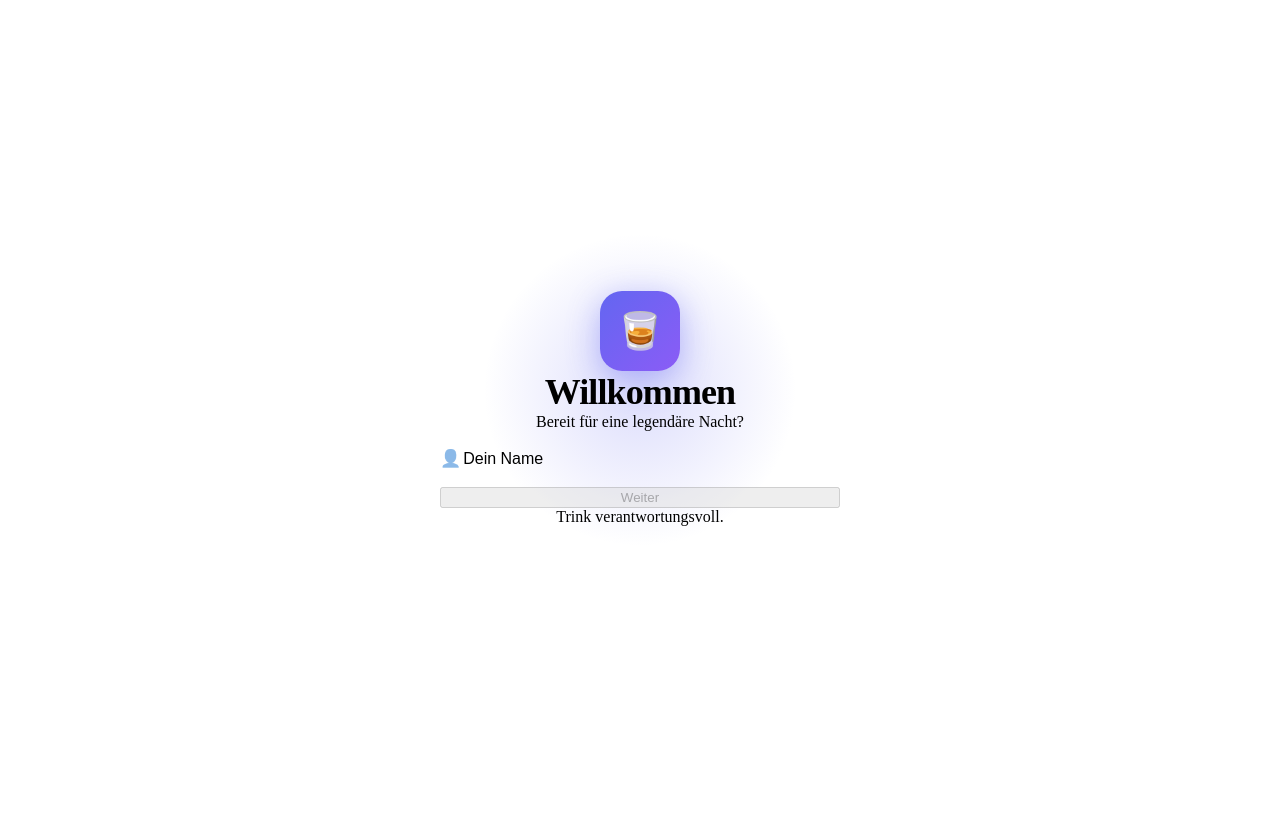
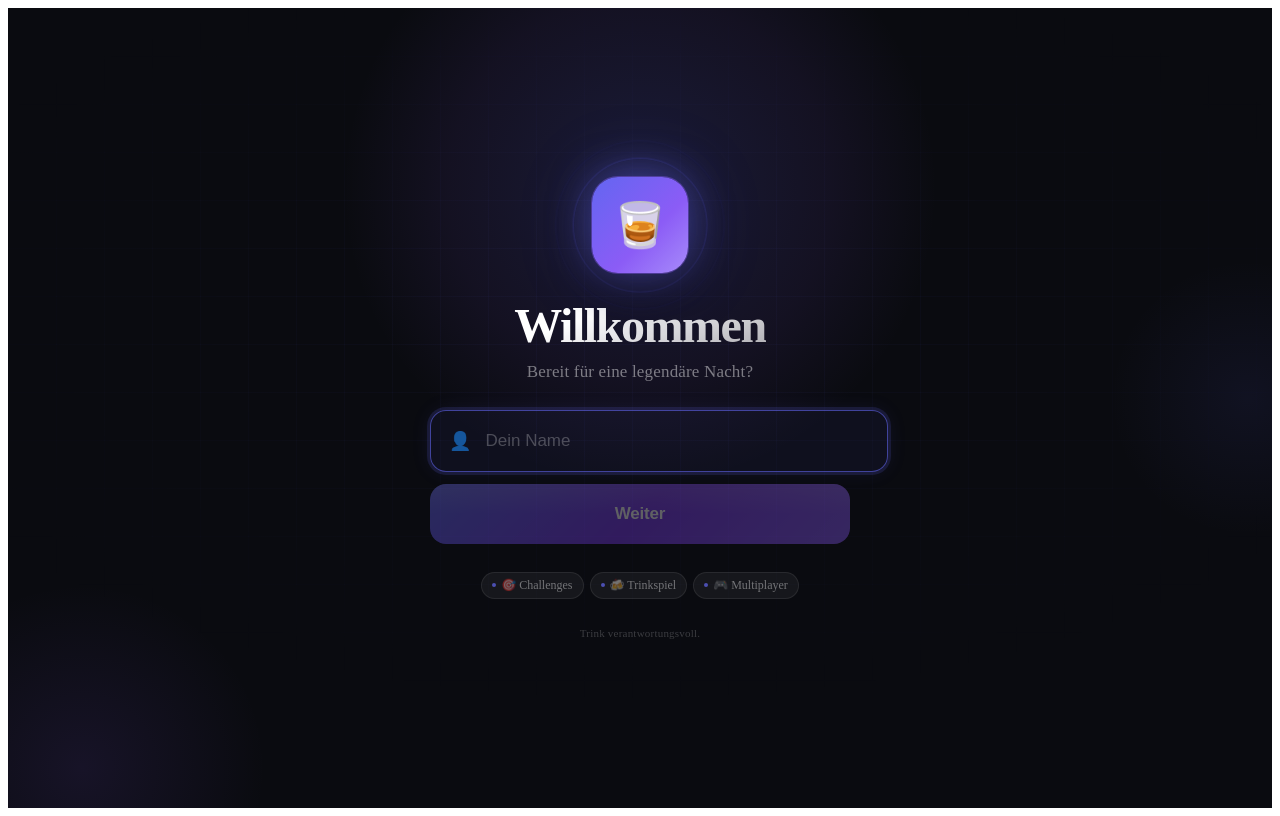
Before and after one commit to Sxmu7/BeREAL, a React (Vite) app: page / in a window 1280 px wide. Built offline with nearby package versions, Linux system fonts and the light colour scheme; the HTML template or start-up script is replaced by a standard one.

Commit message:
Add files via upload

```diff
--- a/src/App.jsx
+++ b/src/App.jsx
@@ -14,7 +14,7 @@ import ProfileScreen from './pages/ProfileScreen'
 import RecapScreen from './pages/RecapScreen'
 
 export default function App() {
-  const { player, setName, setCharacter, resetCharacter } = usePlayer()
+  const { player, setName, setCharacter, resetCharacter, resetPlayer } = usePlayer()
   const { theme, toggleTheme } = useTheme()
 
   return (
@@ -72,7 +72,7 @@ export default function App() {
       />
       <Route
         path="/profile"
-        element={<ProfileScreen player={player} theme={theme} toggleTheme={toggleTheme} />}
+        element={<ProfileScreen player={player} resetPlayer={resetPlayer} theme={theme} toggleTheme={toggleTheme} />}
       />
       <Route
         path="/recap/:code"
--- a/src/lib/usePlayer.js
+++ b/src/lib/usePlayer.js
@@ -49,5 +49,25 @@ export function usePlayer() {
     })
   }, [])
 
-  return { player, setName, setCharacter, resetCharacter }
+  /**
+   * Löscht den Spieler komplett — Name, Charakter, Player-ID und
+   * alle anderen App-Daten aus localStorage. Danach ist die App
+   * im Zustand wie beim allerersten Besuch.
+   */
+  const resetPlayer = useCallback(() => {
+    const keysToRemove = [
+      STORAGE_KEY,
+      'daredrop_player_id',
+      'daredrop_local_stats',
+      'daredrop_last_session',
+      'daredrop_theme',
+      'daredrop_sound_enabled',
+    ]
+    keysToRemove.forEach((k) => {
+      try { localStorage.removeItem(k) } catch { }
+    })
+    setPlayer({ name: '', characterId: null })
+  }, [])
+
+  return { player, setName, setCharacter, resetCharacter, resetPlayer }
 }
--- a/src/pages/LandingPage.css
+++ b/src/pages/LandingPage.css
@@ -6,178 +6,300 @@
   flex-direction: column;
   align-items: center;
   justify-content: center;
-  background: var(--color-bg);
+  background: #0a0b10;
   overflow: hidden;
 }
 
-/* Intro-Phase: schwarzer Hintergrund, Animation zentriert */
+/* ── Hintergrund-Atmosphäre ── */
+.landing__bg-glow-1 {
+  position: absolute;
+  top: -15%;
+  left: 50%;
+  transform: translateX(-50%);
+  width: 600px;
+  height: 600px;
+  background: radial-gradient(circle, rgba(99,102,241,0.18) 0%, rgba(139,92,246,0.08) 45%, transparent 70%);
+  pointer-events: none;
+}
+.landing__bg-glow-2 {
+  position: absolute;
+  bottom: -20%;
+  left: -10%;
+  width: 400px;
+  height: 400px;
+  background: radial-gradient(circle, rgba(139,92,246,0.1) 0%, transparent 65%);
+  pointer-events: none;
+}
+.landing__bg-glow-3 {
+  position: absolute;
+  top: 30%;
+  right: -10%;
+  width: 300px;
+  height: 300px;
+  background: radial-gradient(circle, rgba(99,102,241,0.08) 0%, transparent 65%);
+  pointer-events: none;
+}
+
+/* Grid-Muster im Hintergrund */
+.landing__grid {
+  position: absolute;
+  inset: 0;
+  background-image:
+    linear-gradient(rgba(99,102,241,0.04) 1px, transparent 1px),
+    linear-gradient(90deg, rgba(99,102,241,0.04) 1px, transparent 1px);
+  background-size: 48px 48px;
+  pointer-events: none;
+  mask-image: radial-gradient(ellipse 80% 60% at 50% 40%, black 20%, transparent 80%);
+}
+
+/* Intro-Phase */
 .landing__intro {
   width: 100%;
   display: flex;
   align-items: center;
   justify-content: center;
-  padding: var(--space-6);
+  padding: 24px;
 }
 
-/* Main-Phase: Content zentriert */
+/* Main-Phase */
 .landing__main {
   position: relative;
   z-index: 1;
   width: 100%;
-  max-width: 400px;
+  max-width: 420px;
   display: flex;
   flex-direction: column;
   align-items: center;
-  gap: var(--space-5);
-  padding: calc(var(--safe-top) + var(--space-6)) var(--space-5)
-           calc(var(--safe-bottom) + var(--space-6));
+  gap: 28px;
+  padding: calc(env(safe-area-inset-top, 0px) + 48px) 24px
+           calc(env(safe-area-inset-bottom, 0px) + 48px);
 }
 
-.landing__glow {
-  position: absolute;
-  top: -30%;
-  left: 50%;
-  transform: translateX(-50%);
-  width: 340px;
-  height: 340px;
-  background: radial-gradient(circle, rgba(99,102,241,0.22) 0%, transparent 65%);
-  pointer-events: none;
-  z-index: 0;
-}
-
-.landing__logo {
+/* ── Logo ── */
+.landing__logo-wrap {
   position: relative;
-  z-index: 1;
-  width: 80px;
-  height: 80px;
-  border-radius: 22px;
-  background: linear-gradient(135deg, #6366f1 0%, #8b5cf6 100%);
   display: flex;
   align-items: center;
   justify-content: center;
-  font-size: 2.25rem;
-  box-shadow: 0 8px 32px rgba(99,102,241,0.45);
+}
+.landing__logo-ring {
+  position: absolute;
+  width: 130px;
+  height: 130px;
+  border-radius: 50%;
+  border: 1px solid rgba(99,102,241,0.25);
+  animation: ring-pulse 3s ease-in-out infinite;
+}
+.landing__logo-ring-2 {
+  position: absolute;
+  width: 160px;
+  height: 160px;
+  border-radius: 50%;
+  border: 1px solid rgba(99,102,241,0.1);
+  animation: ring-pulse 3s ease-in-out infinite 0.5s;
+}
+@keyframes ring-pulse {
+  0%, 100% { transform: scale(1); opacity: 1; }
+  50% { transform: scale(1.05); opacity: 0.5; }
+}
+.landing__logo {
+  position: relative;
+  width: 96px;
+  height: 96px;
+  border-radius: 26px;
+  background: linear-gradient(135deg, #6366f1 0%, #8b5cf6 60%, #a78bfa 100%);
+  display: flex;
+  align-items: center;
+  justify-content: center;
+  font-size: 2.75rem;
+  box-shadow:
+    0 0 0 1px rgba(139,92,246,0.4),
+    0 0 40px rgba(99,102,241,0.5),
+    0 0 80px rgba(99,102,241,0.2),
+    0 20px 40px rgba(0,0,0,0.5);
 }
 
-.landing__title {
-  position: relative;
-  z-index: 1;
-  font-size: clamp(1.75rem, 8vw, 2.25rem);
-  font-weight: 800;
-  letter-spacing: -0.025em;
-  margin: 0;
+/* ── Headline ── */
+.landing__headline {
+  display: flex;
+  flex-direction: column;
+  align-items: center;
+  gap: 10px;
   text-align: center;
 }
-
+.landing__title {
+  font-size: clamp(2.25rem, 10vw, 3rem);
+  font-weight: 800;
+  letter-spacing: -0.03em;
+  margin: 0;
+  line-height: 1.05;
+  background: linear-gradient(160deg, #ffffff 30%, rgba(255,255,255,0.65) 100%);
+  -webkit-background-clip: text;
+  -webkit-text-fill-color: transparent;
+}
 .landing__tagline {
-  position: relative;
-  z-index: 1;
-  font-size: var(--fs-small);
-  color: var(--color-text-secondary);
-  margin: calc(-1 * var(--space-3)) 0 0;
-  text-align: center;
+  font-size: 1.0625rem;
+  color: rgba(255,255,255,0.45);
+  margin: 0;
+  font-weight: 400;
+  letter-spacing: 0.01em;
 }
 
-/* Resume */
+/* ── Resume-Banner ── */
 .landing__resume {
-  position: relative;
-  z-index: 1;
   width: 100%;
-  background: var(--color-surface);
-  border: 1px solid var(--color-border-strong);
-  border-radius: var(--radius-lg);
-  padding: var(--space-4);
+  background: rgba(99,102,241,0.12);
+  border: 1px solid rgba(99,102,241,0.3);
+  border-radius: 18px;
+  padding: 16px;
   display: flex;
   flex-direction: column;
-  gap: var(--space-3);
+  gap: 12px;
+  backdrop-filter: blur(12px);
 }
-
 .landing__resume-content {
   display: flex;
   align-items: center;
-  gap: var(--space-3);
+  gap: 12px;
 }
-
 .landing__resume-icon {
-  width: 44px;
-  height: 44px;
+  width: 42px;
+  height: 42px;
   border-radius: 50%;
-  background: rgba(99,102,241,0.18);
+  background: rgba(99,102,241,0.25);
   display: flex;
   align-items: center;
   justify-content: center;
   font-size: 1.25rem;
   flex-shrink: 0;
 }
-
 .landing__resume-title {
-  font-size: var(--fs-small);
+  font-size: 0.875rem;
   font-weight: 700;
   margin: 0;
+  color: #ffffff;
+}
+.landing__resume-sub {
+  font-size: 0.75rem;
+  color: rgba(255,255,255,0.5);
+  margin: 2px 0 0;
+}
+.landing__resume-actions { display: flex; flex-direction: column; gap: 8px; }
+.landing__resume-dismiss {
+  font-size: 0.75rem;
+  font-weight: 600;
+  color: rgba(255,255,255,0.35);
+  text-align: center;
+  padding: 6px 0;
 }
 
-.landing__resume-sub {
-  font-size: var(--fs-caption);
-  color: var(--color-text-secondary);
-  margin: 2px 0 0;
-}
-
-.landing__resume-actions {
+/* ── Input-Bereich ── */
+.landing__input-group {
+  width: 100%;
   display: flex;
   flex-direction: column;
-  gap: var(--space-2);
+  gap: 12px;
 }
-
-.landing__resume-dismiss {
-  font-size: var(--fs-caption);
-  font-weight: 600;
-  color: var(--color-text-tertiary);
-  text-align: center;
-  padding: var(--space-2) 0;
-}
-
-/* Input */
 .landing__input-wrap {
-  position: relative;
-  z-index: 1;
   width: 100%;
   display: flex;
   align-items: center;
-  gap: var(--space-3);
-  padding: 0 var(--space-4);
-  height: 56px;
+  gap: 12px;
+  padding: 0 18px;
+  height: 60px;
+  background: rgba(255,255,255,0.05);
+  border: 1px solid rgba(255,255,255,0.1);
+  border-radius: 16px;
+  transition: border-color 0.2s, box-shadow 0.2s, background 0.2s;
 }
-
+.landing__input-wrap:focus-within {
+  border-color: rgba(99,102,241,0.6);
+  box-shadow: 0 0 0 3px rgba(99,102,241,0.15), 0 0 20px rgba(99,102,241,0.1);
+  background: rgba(99,102,241,0.06);
+}
 .landing__input-icon {
-  font-size: 1.0625rem;
+  font-size: 1.125rem;
   flex-shrink: 0;
-  opacity: 0.5;
+  opacity: 0.4;
+  transition: opacity 0.2s;
 }
-
+.landing__input-wrap:focus-within .landing__input-icon { opacity: 0.7; }
 .landing__input {
   flex: 1;
   background: transparent;
   border: none;
   outline: none;
-  font-size: var(--fs-body);
-  color: var(--color-text-primary);
+  font-size: 1.0625rem;
+  color: #ffffff;
+  font-weight: 500;
+}
+.landing__input::placeholder { color: rgba(255,255,255,0.25); font-weight: 400; }
+
+/* ── CTA-Button ── */
+.landing__cta {
+  width: 100%;
+  height: 60px;
+  border-radius: 16px;
+  background: linear-gradient(135deg, #6366f1 0%, #7c3aed 50%, #8b5cf6 100%);
+  border: none;
+  color: #ffffff;
+  font-size: 1.0625rem;
+  font-weight: 700;
+  letter-spacing: -0.01em;
+  cursor: pointer;
+  position: relative;
+  overflow: hidden;
+  box-shadow:
+    0 4px 24px rgba(99,102,241,0.5),
+    0 1px 0 rgba(255,255,255,0.15) inset;
+  transition: transform 0.15s, box-shadow 0.15s, opacity 0.15s;
+}
+.landing__cta::before {
+  content: '';
+  position: absolute;
+  top: 0; left: 0; right: 0;
+  height: 50%;
+  background: linear-gradient(180deg, rgba(255,255,255,0.12) 0%, transparent 100%);
+  pointer-events: none;
+}
+.landing__cta:active { transform: scale(0.97); opacity: 0.9; }
+.landing__cta:disabled {
+  opacity: 0.35;
+  pointer-events: none;
+  box-shadow: none;
 }
 
-.landing__input::placeholder {
-  color: var(--color-text-tertiary);
+/* ── Feature-Pills ── */
+.landing__features {
+  display: flex;
+  align-items: center;
+  gap: 6px;
+  flex-wrap: wrap;
+  justify-content: center;
 }
-
-.landing__cta {
-  position: relative;
-  z-index: 1;
-  width: 100%;
+.landing__feature-pill {
+  display: flex;
+  align-items: center;
+  gap: 5px;
+  padding: 5px 10px;
+  background: rgba(255,255,255,0.05);
+  border: 1px solid rgba(255,255,255,0.08);
+  border-radius: 999px;
+  font-size: 0.75rem;
+  color: rgba(255,255,255,0.4);
+  font-weight: 500;
+}
+.landing__feature-dot {
+  width: 4px; height: 4px;
+  border-radius: 50%;
+  background: rgba(99,102,241,0.7);
+  flex-shrink: 0;
 }
 
 .landing__disclaimer {
-  position: relative;
-  z-index: 1;
-  font-size: var(--fs-caption);
-  color: var(--color-text-tertiary);
+  font-size: 0.6875rem;
+  color: rgba(255,255,255,0.2);
   margin: 0;
   text-align: center;
+  letter-spacing: 0.02em;
 }
--- a/src/pages/LandingPage.jsx
+++ b/src/pages/LandingPage.jsx
@@ -6,24 +6,17 @@ import { getLastSessionCode, clearLastSession } from '../lib/lastSession'
 import { getSessionOnce } from '../lib/sessions'
 import './LandingPage.css'
 
-/**
- * Landing Page mit zwei Phasen:
- * 1. Intro: animierter Bierkrug füllt sich auf (nach Codepen bVKXvj,
- *    neu implementiert mit Framer Motion statt GSAP MorphSVGPlugin).
- *    Übersprungen für wiederkehrende User, da die Animation nur beim
- *    ersten Eindruck Sinn ergibt, danach eher nervt.
- * 2. Main: Willkommens-Screen mit optionaler Namenseingabe,
- *    Resume-Banner falls ein Spiel läuft, und CTA-Button.
- */
+const FEATURES = [
+  { icon: '🎯', label: 'Challenges' },
+  { icon: '🍻', label: 'Trinkspiel' },
+  { icon: '🎮', label: 'Multiplayer' },
+]
+
 export default function LandingPage({ player, theme, toggleTheme }) {
   const navigate = useNavigate()
-  const [phase, setPhase] = useState(() =>
-    // Wiederkehrende User überspringen die Intro-Animation
-    player?.name ? 'main' : 'intro'
-  )
+  const [phase, setPhase] = useState('intro')
   const [name, setName] = useState(player?.name || '')
   const [resumableSession, setResumableSession] = useState(undefined)
-
   const isReturning = !!player?.name
 
   useEffect(() => {
@@ -38,7 +31,6 @@ export default function LandingPage({ player, theme, toggleTheme }) {
   }, [])
 
   const handleAnimationDone = useCallback(() => {
-    // kurze Pause nach der Animation, dann fade ins Main-Content
     setTimeout(() => setPhase('main'), 300)
   }, [])
 
@@ -56,13 +48,19 @@ export default function LandingPage({ player, theme, toggleTheme }) {
 
   return (
     <div className="landing">
+      {/* Atmosphäre-Schichten */}
+      <div className="landing__bg-glow-1" />
+      <div className="landing__bg-glow-2" />
+      <div className="landing__bg-glow-3" />
+      <div className="landing__grid" />
+
       <AnimatePresence mode="wait">
         {phase === 'intro' && (
           <motion.div
             key="intro"
             className="landing__intro"
             initial={{ opacity: 1 }}
-            exit={{ opacity: 0, scale: 1.05 }}
+            exit={{ opacity: 0, scale: 1.04 }}
             transition={{ duration: 0.5, ease: 'easeInOut' }}
           >
             <BeerAnimation onComplete={handleAnimationDone} />
@@ -73,33 +71,45 @@ export default function LandingPage({ player, theme, toggleTheme }) {
           <motion.div
             key="main"
             className="landing__main"
-            initial={{ opacity: 0, y: 16 }}
+            initial={{ opacity: 0, y: 24 }}
             animate={{ opacity: 1, y: 0 }}
-            transition={{ duration: 0.5, ease: 'easeOut' }}
+            transition={{ duration: 0.55, ease: [0.16, 1, 0.3, 1] }}
           >
-            {/* Radial-Glow hinter dem Logo */}
-            <div className="landing__glow" />
+            {/* Logo mit Ringen */}
+            <motion.div
+              className="landing__logo-wrap"
+              initial={{ scale: 0.7, opacity: 0 }}
+              animate={{ scale: 1, opacity: 1 }}
+              transition={{ duration: 0.6, ease: [0.16, 1, 0.3, 1] }}
+            >
+              <div className="landing__logo-ring-2" />
+              <div className="landing__logo-ring" />
+              <div className="landing__logo">🥃</div>
+            </motion.div>
 
-            {/* Logo */}
-            <div className="landing__logo">
-              <span className="landing__logo-icon">🥃</span>
-            </div>
-
+            {/* Headline */}
+            <motion.div
+              className="landing__headline"
+              initial={{ opacity: 0, y: 12 }}
+              animate={{ opacity: 1, y: 0 }}
+              transition={{ duration: 0.5, delay: 0.1 }}
+            >
               <h1 className="landing__title">
-              {isReturning ? `Hallo, ${player.name} 👋` : 'Willkommen'}
+                {isReturning ? `Hey, ${player.name} 👋` : 'Willkommen'}
               </h1>
               <p className="landing__tagline">
                 {isReturning
                   ? 'Bereit für die nächste Runde?'
                   : 'Bereit für eine legendäre Nacht?'}
               </p>
+            </motion.div>
 
             {/* Resume-Banner */}
             <AnimatePresence>
               {resumableSession && (
                 <motion.div
                   className="landing__resume"
-                  initial={{ opacity: 0, y: -8, scale: 0.97 }}
+                  initial={{ opacity: 0, y: -10, scale: 0.97 }}
                   animate={{ opacity: 1, y: 0, scale: 1 }}
                   exit={{ opacity: 0 }}
                   transition={{ duration: 0.3 }}
@@ -115,7 +125,7 @@ export default function LandingPage({ player, theme, toggleTheme }) {
                   </div>
                   <div className="landing__resume-actions">
                     <button
-                      className="btn-primary"
+                      className="landing__cta"
                       onClick={() => navigate(
                         resumableSession.status === 'active'
                           ? `/game/${resumableSession.code}`
@@ -135,9 +145,16 @@ export default function LandingPage({ player, theme, toggleTheme }) {
               )}
             </AnimatePresence>
 
-            {/* Namenseingabe (nur für neue User) */}
+            {/* Input-Gruppe */}
+            <motion.div
+              className="landing__input-group"
+              initial={{ opacity: 0, y: 12 }}
+              animate={{ opacity: 1, y: 0 }}
+              transition={{ duration: 0.5, delay: 0.2 }}
+              style={{ width: '100%' }}
+            >
               {!isReturning && (
-              <div className="landing__input-wrap glass">
+                <div className="landing__input-wrap">
                   <span className="landing__input-icon">👤</span>
                   <input
                     className="landing__input"
@@ -154,12 +171,28 @@ export default function LandingPage({ player, theme, toggleTheme }) {
               )}
 
               <button
-              className="btn-primary landing__cta"
+                className="landing__cta"
                 onClick={handleContinue}
                 disabled={!canContinue}
               >
                 Weiter
               </button>
+            </motion.div>
+
+            {/* Feature-Pills */}
+            <motion.div
+              className="landing__features"
+              initial={{ opacity: 0 }}
+              animate={{ opacity: 1 }}
+              transition={{ duration: 0.5, delay: 0.35 }}
+            >
+              {FEATURES.map((f, i) => (
+                <span key={i} className="landing__feature-pill">
+                  <span className="landing__feature-dot" />
+                  {f.icon} {f.label}
+                </span>
+              ))}
+            </motion.div>
 
             <p className="landing__disclaimer">Trink verantwortungsvoll.</p>
           </motion.div>
```
Also changed, not shown: src/pages/ProfileScreen.css (+30 -0 lines), src/pages/ProfileScreen.jsx (+40 -2 lines). Lines whose indentation alone changed are shown as unchanged.
